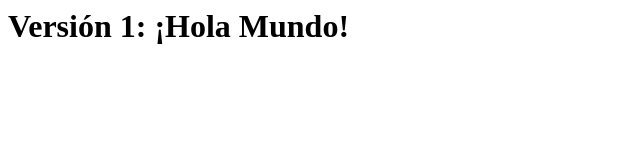
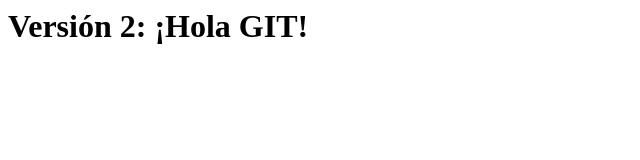
Before and after one commit to McLovinez/mi-proyecto-git-miguel-banda, a plain HTML site: page index.html in a window 1280 px wide. Shown: the whole page, without its empty margins (0-640 px from the left). Drawn offline with Linux system fonts and the light colour scheme.

Commit message:
refactor: Cambiado 'Mundo' por 'GIT' en el titulo

```diff
--- a/index.html
+++ b/index.html
@@ -1 +1 @@
-<h1>Versión 1: ¡Hola Mundo!</h1>
+<h1>Versión 2: ¡Hola GIT!</h1>
```
